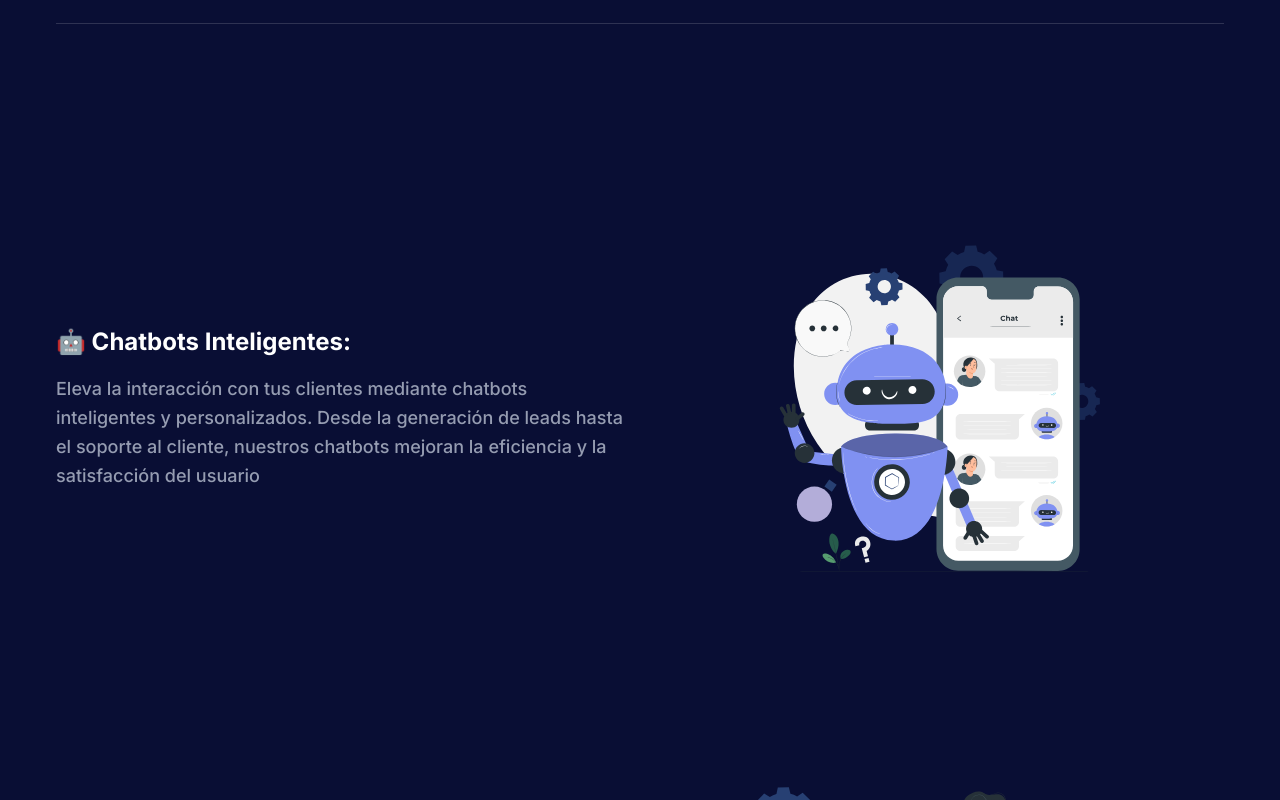
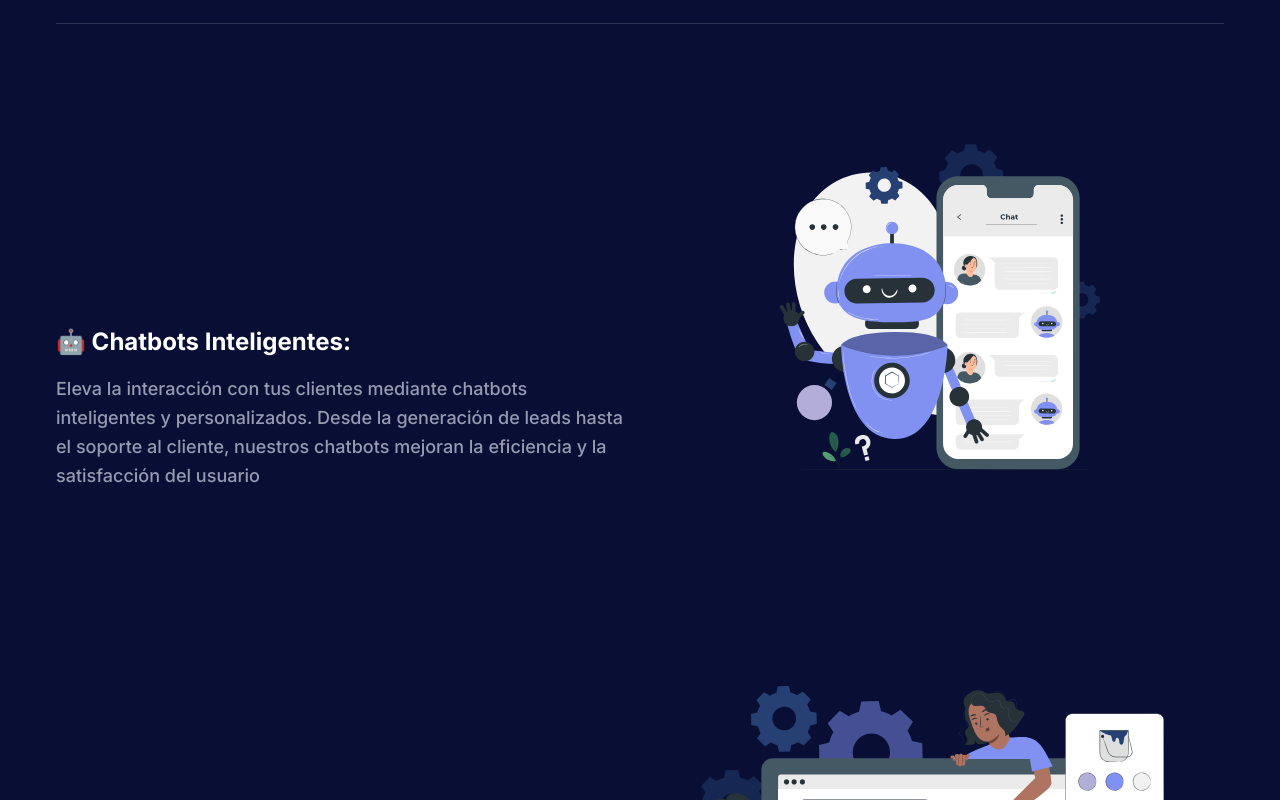
Before and after one commit to nova-peru/nova-peru.github.io, a Next.js app: page /nosotros in a window 1280 px wide. Shown: the part 800-1600 px from the top of the page. Built offline with nearby package versions, Linux system fonts and the light colour scheme.

Commit message:
feat: update favicon & title (#22)
* feat: update icon & title

* feat: fix imports & width services images

```diff
--- a/app/head.tsx
+++ b/app/head.tsx
@@ -1,10 +1,10 @@
 export default function Head() {
   return (
     <>
-      <title>Free Next.js Template for Startup and SaaS</title>
+      <title>Novaworks - Chatbots & Consulting</title>
       <meta content="width=device-width, initial-scale=1" name="viewport" />
       <meta name="description" content="Generated by create next app" />
-      <link rel="icon" href="images/favicon.ico" />
+      <link rel="icon" href="images/icons/min-logo.svg" />
     </>
   );
 }
--- a/app/layout.tsx
+++ b/app/layout.tsx
@@ -1,12 +1,16 @@
 "use client";
 
+import Head from "./head";
 import Footer from "@/components/Footer";
 import Header from "@/components/Header";
 import ScrollToTop from "@/components/ScrollToTop";
+
+import { Providers } from "./providers";
 import "node_modules/react-modal-video/css/modal-video.css";
 import "../styles/index.css";
 import 'react-toastify/dist/ReactToastify.css';
 import { ToastContainer } from 'react-toastify';
+
 
 export default function RootLayout({
   children,
@@ -19,7 +23,7 @@ export default function RootLayout({
         <head /> will contain the components returned by the nearest parent
         head.js. Find out more at https://beta.nextjs.org/docs/api-reference/file-conventions/head
       */}
-      <head />
+      <Head />
 
       <body className="dark:bg-black">
         <Providers>
@@ -33,5 +37,3 @@ export default function RootLayout({
     </html>
   );
 }
-
-import { Providers } from "./providers";
--- a/components/About/services/ServiceBox.tsx
+++ b/components/About/services/ServiceBox.tsx
@@ -21,9 +21,10 @@ const ServiceBox = () => {
         <Image
                   src={service.imageUrl}
                   alt={service.title}
-                  className="mx-auto max-w-full lg:mr-0"
-                  fill
-                  about='author FreePik'
+                  width="0"
+                  height="0"
+                  sizes="100vw"
+                  className="w-full h-auto"
                 />
                 </div>
       </div>
```
